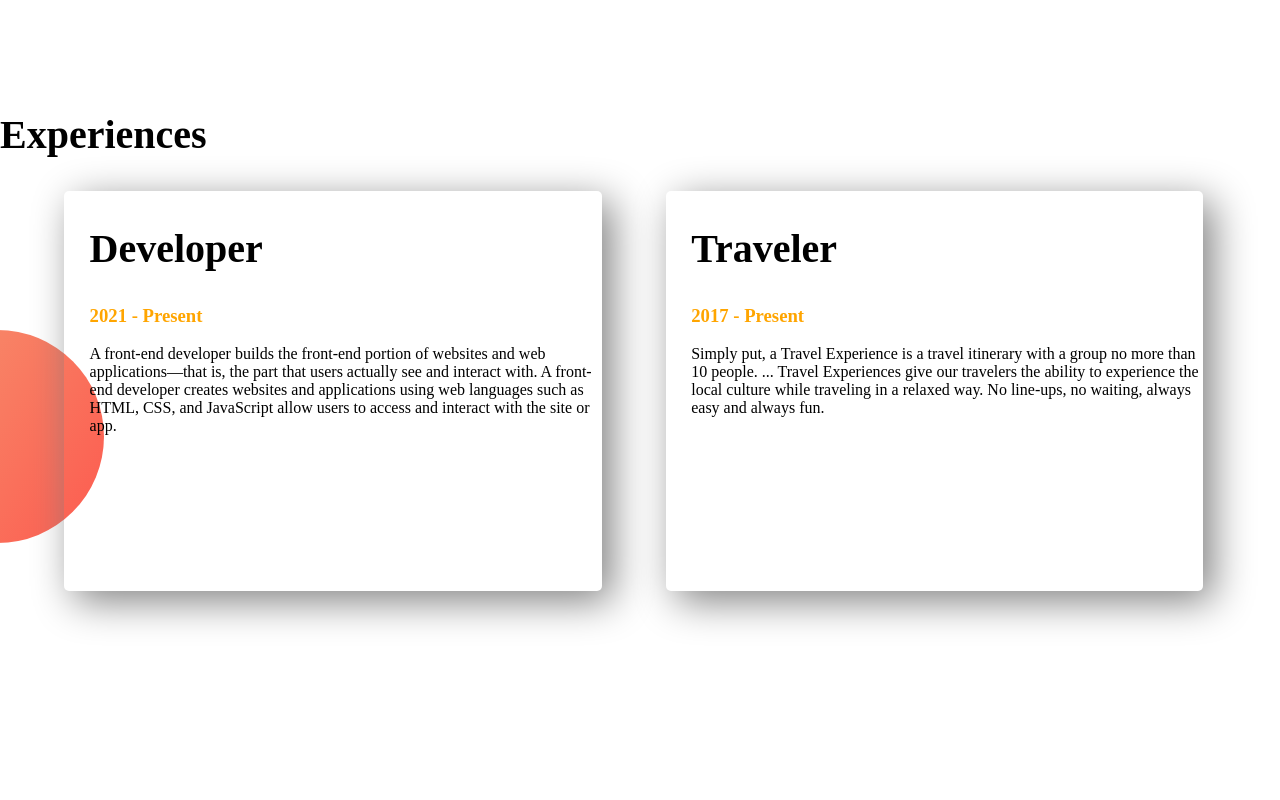
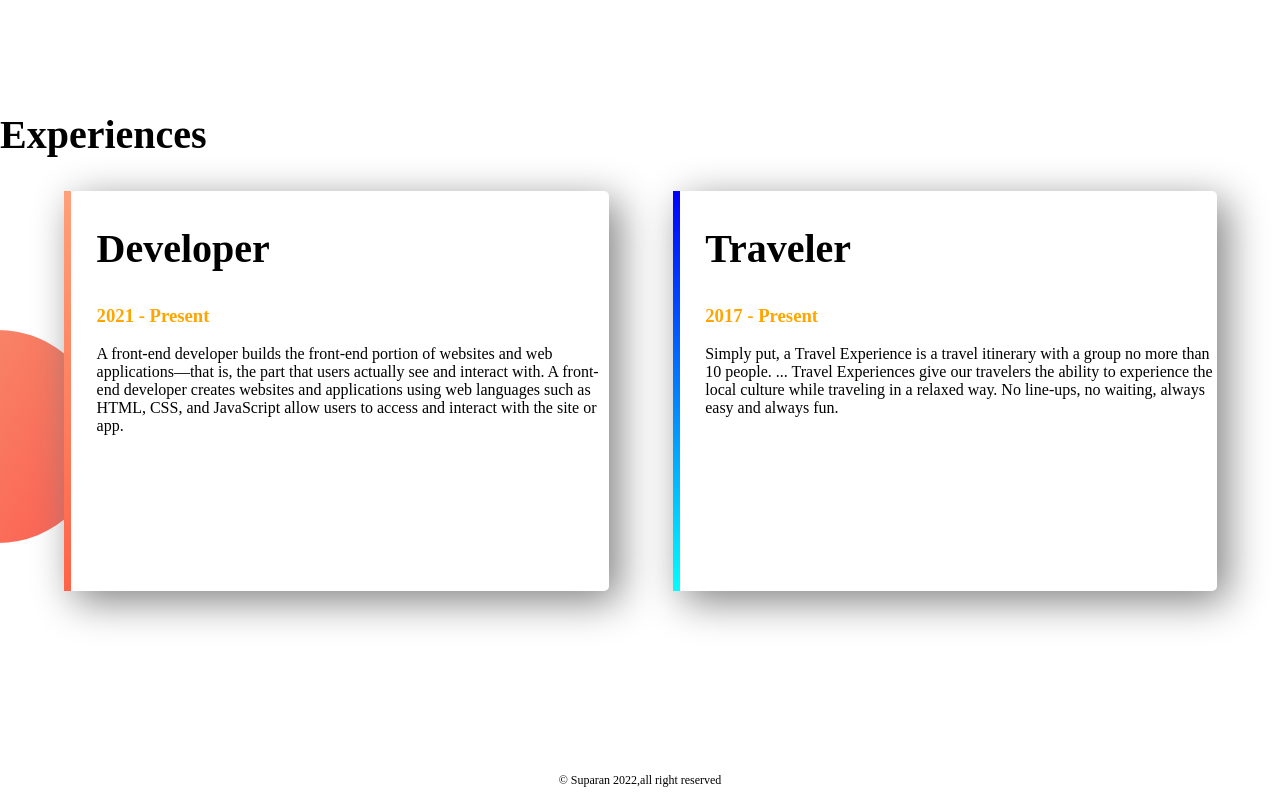
Before and after one commit to suparansharma/Portfolio_using_Html_CSS, a plain HTML site: page index.html in a window 1280 px wide. Shown: the part 1222-2022 px from the top of the page. Before the commit the page ends 1983 px from the top, so only its background shows below. Drawn offline with Linux system fonts and the light colour scheme; a web font is replaced by a local one.

Commit message:
all complete

```diff
--- a/index.html
+++ b/index.html
@@ -61,7 +61,7 @@
     <section class="experience-area">
 
         <h2>Experiences</h2>
-        <div class="half-width single-experience">
+        <div class="half-width single-experience" id="developer">
 
             <h2>Developer</h2>
             <h3 class="orange-highlight ">2021 - Present</h3>
@@ -71,7 +71,7 @@
         </div>
 
 
-        <div class="half-width single-experience">
+        <div class="half-width single-experience" id="traveler">
 
             <h2>Traveler</h2>
             <h3 class="orange-highlight">2017 - Present</h3>
@@ -81,6 +81,10 @@
 
     </section>
 
+    <footer>
+        <p>© Suparan 2022,all right reserved</p>
+    </footer>
+
 
 </body>
 </html>
--- a/style.css
+++ b/style.css
@@ -75,6 +75,7 @@ section{
     box-shadow: 10px 10px 40px gray;
     border-radius: 5px;
     height: 80%;
+    background-color: white;
 }
 
 .experience-area{
@@ -83,3 +84,23 @@ section{
     background-repeat: no-repeat;
     background-position: left;
 }
+
+#developer{
+
+    border-left: 7px solid;
+    border-image: linear-gradient(180deg,lightSalmon, tomato);
+    border-image-slice: 1;
+}
+
+#traveler{
+    border-left: 7px solid;
+    border-image: linear-gradient(180deg, blue, cyan) ;
+    border-image-slice: 1;
+
+}
+
+footer p {
+
+    text-align: center;
+    font-size: 12px;
+}
```
